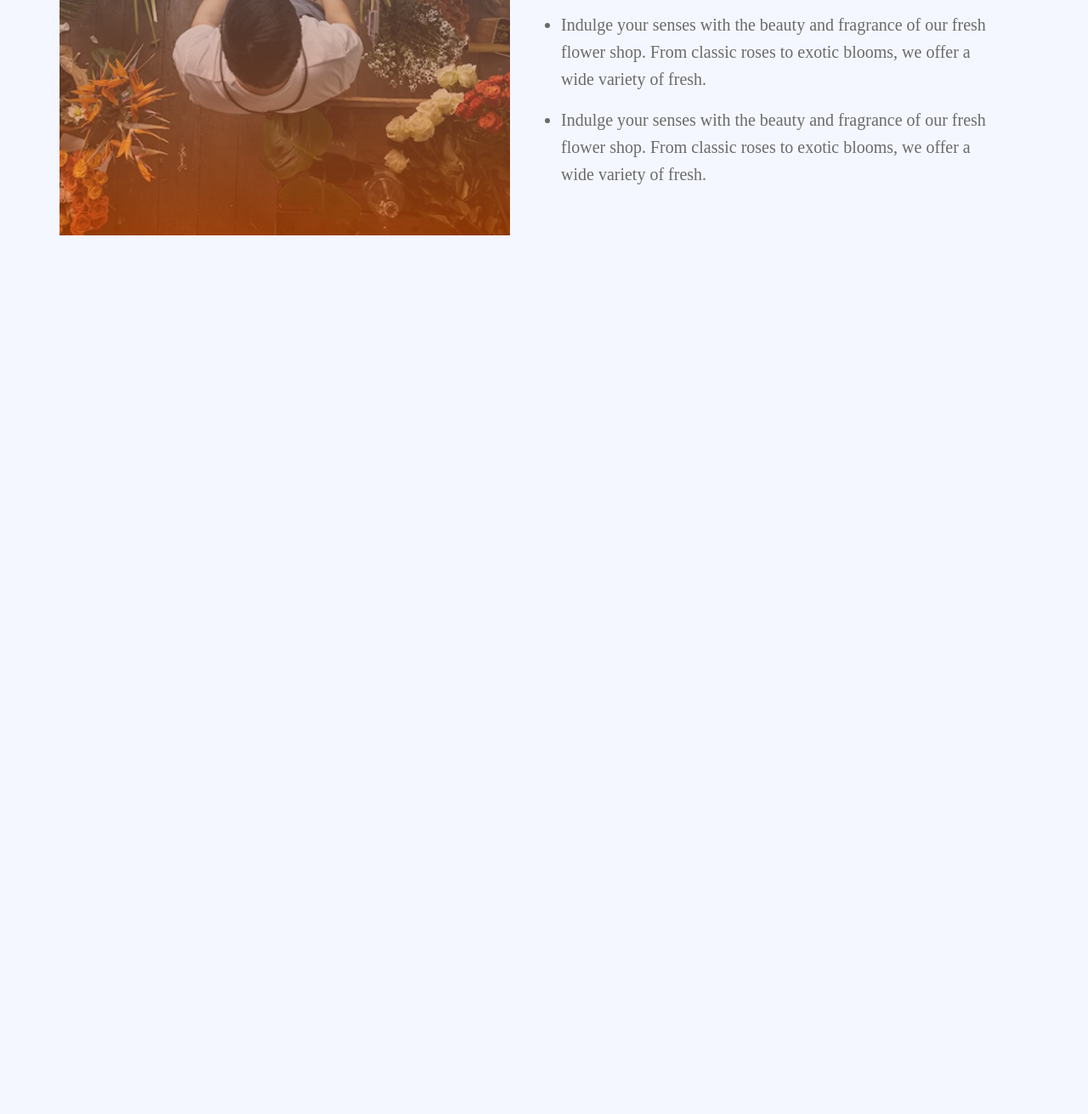
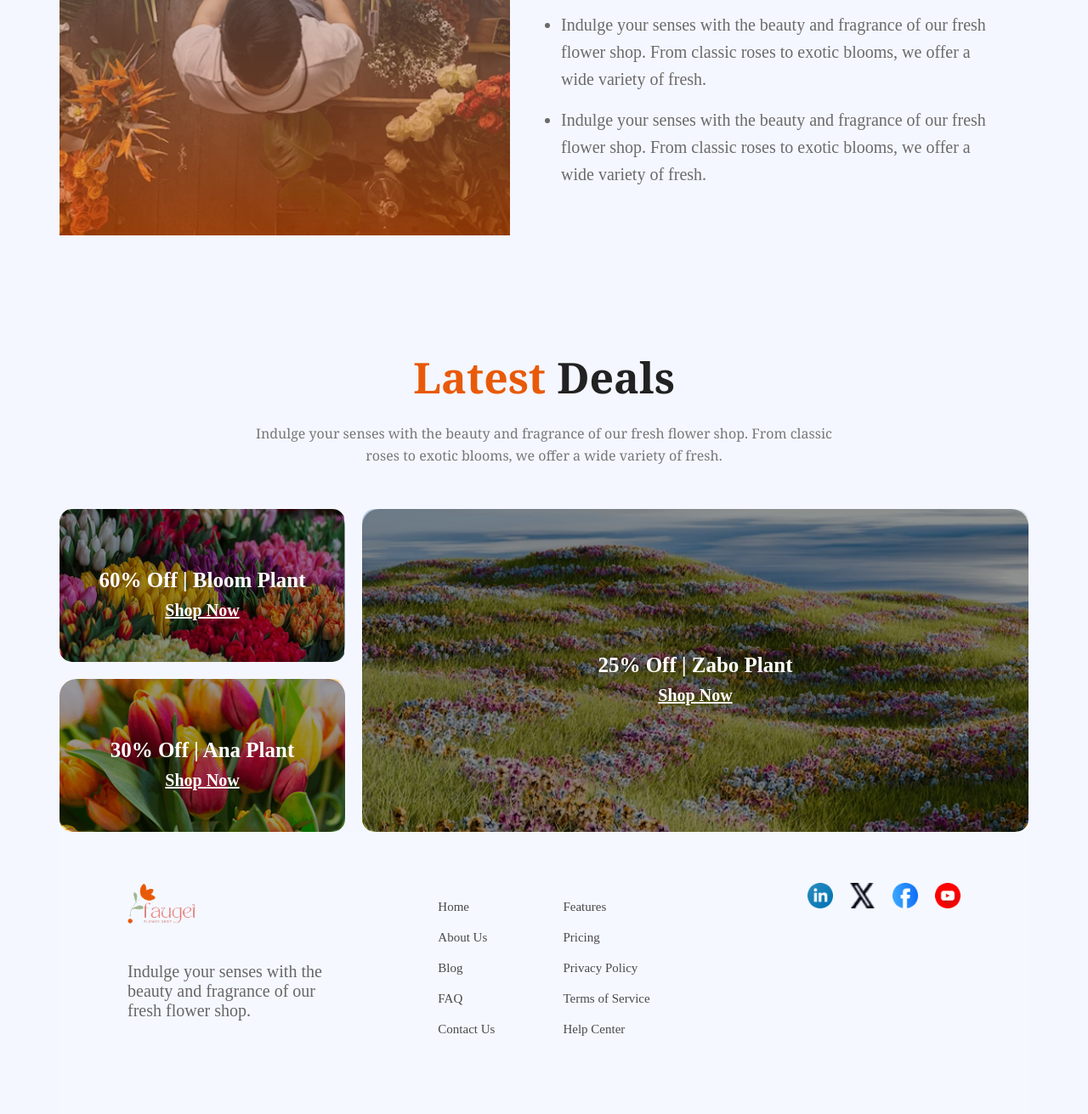
Before and after one commit to rajes124/Our--plants-web-repo, a plain HTML site: page index.html in a window 1280 px wide. Shown: the part 2311-3622 px from the top of the page at 85% size. Before the commit the page ends 2592 px from the top, so only its background shows below. Drawn offline with Linux system fonts and the light colour scheme.

Commit message:
added a fotter section

```diff
--- a/index.html
+++ b/index.html
@@ -118,18 +118,86 @@
 </section>
 
 <section>
+<div class="banner-content noto-serif-normal duration">
+  <h1 class="banner-title "><span class="our">Latest </span>Deals</h1>
+  <p class="direct">Indulge your senses with the beauty and fragrance of our fresh flower shop.
+    From classic roses to exotic blooms, we offer a wide variety of fresh.</p>
+</div>
+
+
+
+<div class="dog-cat">
+    <div class="left-column">
+      <div class="banner" style="background-image: url('Images/deal-bloom.png');">
+        <div class="banner-fleg">
+          <h2>60% Off | Bloom Plant</h2>
+          <a href="#">Shop Now</a>
+        </div>
+      </div>
+
+      <div class="banner" style="background-image: url('Images/deal-ana.png');">
+        <div class="banner-fleg">
+          <h2>30% Off | Ana Plant</h2>
+          <a href="#">Shop Now</a>
+        </div>
+      </div>
+    </div>
+
+    <div class="right-column">
+      <div class="banner large" style="background-image: url('Images/deal-zabo.png');">
+        <div class="banner-fleg">
+          <h2>25% Off | Zabo Plant</h2>
+          <a href="#">Shop Now</a>
+        </div>
+      </div>
+    </div>
+  </div>
+
+
 
 </section>
 
 
+  </main>
+
+ <footer class="footer">
+
+
+    <div class="logo-area">
+      <img src="Images/logo.png" alt="" />
+      <p>Indulge your senses with the beauty and fragrance of our fresh flower shop.</p>
+    </div>
+
+
+    <div class="links">
+      <ul>
+        <li>Home</li>
+        <li>About Us</li>
+        <li>Blog</li>
+        <li>FAQ</li>
+        <li>Contact Us</li>
+      </ul>
+      <ul>
+        <li>Features</li>
+        <li>Pricing</li>
+        <li>Privacy Policy</li>
+        <li>Terms of Service</li>
+        <li>Help Center</li>
+      </ul>
+    </div>
+
+
+    <div class="social">
+      <img src="Images/icon-linkedin.png" alt="">
+      <img src="Images/icon-twitter.png" alt="">
+      <img src="Images/icon-facebook.png" alt="">
+      <img src="Images/icon-youtube.png" alt="">
+    </div>
+
+  </footer>
 
 
 
-  </main>
-  <footer>
 
-
-
-  </footer>
 </body>
 </html>
--- a/styles/style.css
+++ b/styles/style.css
@@ -236,3 +236,161 @@ ul li {
 .fort-night{
   margin-top: 180px;
 }
+
+.duration{
+margin-top: 133px ;
+
+}
+
+/* latest deals ar files gulo*/
+
+  .dog-cat {
+      display: flex;
+      gap: 20px;
+    }
+
+    .left-column {
+      display: flex;
+      flex-direction: column;
+      gap: 20px;
+      width: 30%;
+    }
+
+    .right-column {
+      width: 70%;
+    }
+
+    .banner {
+      position: relative;
+      background-size: cover;
+      background-position: center;
+      border-radius: 15px;
+      height: 180px;
+      color: white;
+      display: flex;
+      justify-content: center;
+      align-items: center;
+      text-align: center;
+    }
+
+    .banner.large {
+      height: 380px;
+    }
+
+    .banner-fleg {
+      position: relative;
+      z-index: 1;
+    }
+
+    .banner::before {
+      content: "";
+      position: absolute;
+      top: 0; left: 0; right: 0; bottom: 0;
+      background-color: rgba(0, 0, 0, 0.4);
+      border-radius: 20px;
+      z-index: 0;
+    }
+
+    .banner h2 {
+      font-size: 25px;
+      margin-bottom: 10px;
+      font-weight: bold;
+    }
+
+    .banner a {
+
+      color: #FFFFFF;
+      padding: 6px 12px;
+      font-size: 20px;
+      border-radius: 5px;
+      font-weight: bold;
+
+    }
+
+    .banner a:hover {
+      background-color: #db5c65;
+    }
+/*input write email place*/
+
+    /*footer section*/
+
+
+        .footer {
+      display: flex;
+      justify-content: space-between;
+      align-items: flex-start;
+      padding: 60px 80px;
+      background-color: #f5f8ff;
+      color: #535353;
+      flex-wrap: wrap;
+    }
+
+    .footer .logo-area {
+      flex: 1;
+      min-width: 200px;
+    }
+
+    .footer .logo-area img {
+      width: 80px;
+      margin-bottom: 20px;
+    }
+
+    .footer .logo-area p {
+      max-width: 300px;
+      font-size: 20px;
+      color: #666;
+
+    }
+
+    .footer .links {
+      flex: 2;
+      display: flex;
+      justify-content: center;
+      gap: 80px;
+      flex-wrap: wrap;
+    }
+
+    .footer .links ul {
+      list-style: none;
+      padding: 0;
+    }
+
+    .footer .links ul li {
+      margin-bottom: 12px;
+      font-size: 15px;
+      color: #4a4a4a;
+      cursor: pointer;
+    }
+
+    .footer .social {
+      flex: 1;
+      display: flex;
+      justify-content: flex-end;
+      align-items: flex-start;
+      gap: 20px;
+      flex-wrap: wrap;
+    }
+
+    .footer .social img {
+      width: 30px;
+      height: 30px;
+      cursor: pointer;
+
+    }
+
+    .footer .social img:hover {
+      transform: scale(1.1);
+    }
+
+    @media (max-width: 768px) {
+      .footer {
+        flex-direction: column;
+        align-items: center;
+        text-align: center;
+        gap: 30px;
+      }
+
+      .footer .social {
+        justify-content: center;
+      }
+    }
```
